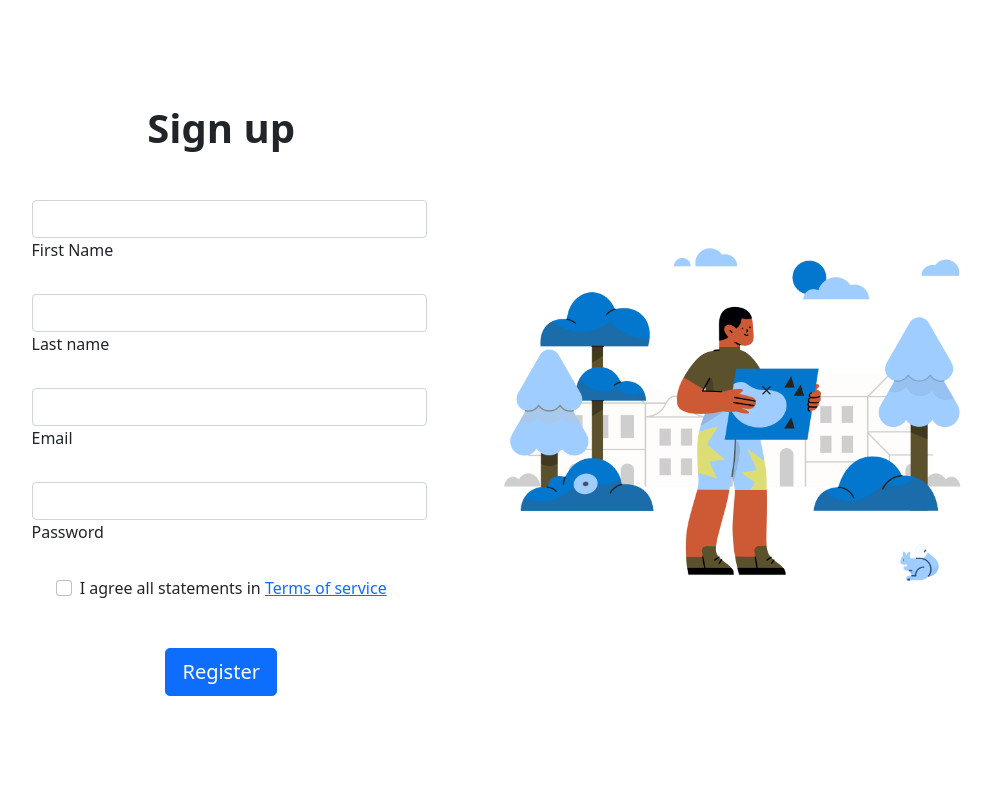
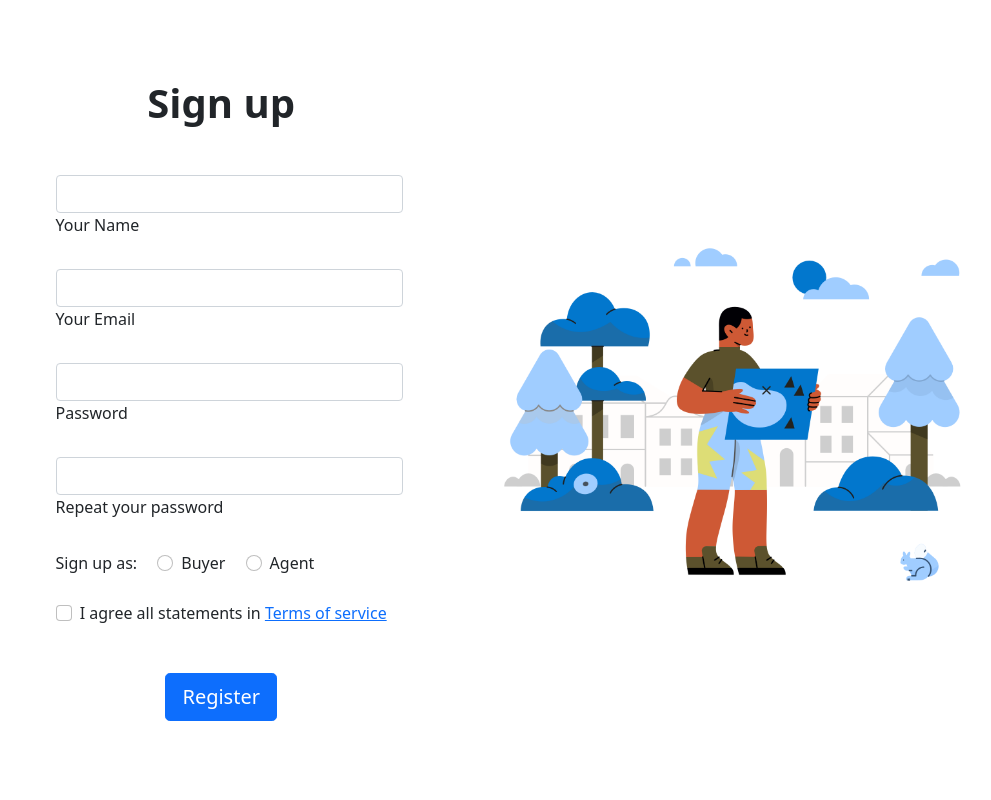
Before and after one commit to devpsoni/DAS, a PHP site: page /signup.html in a window 1280 px wide. Shown: the part 88-888 px from the top of the page, without its empty margins (114-1105 px from the left). Run offline with PHP 8.4, Linux system fonts and the light colour scheme; some web fonts are replaced.

Commit message:
Add files via upload

```diff
--- a/home.html
+++ b/home.html
@@ -66,7 +66,7 @@
                   </div>
                   <div class="col-md-10 col-lg-6 col-xl-7 d-flex align-items-center order-1 order-lg-2">
 
-                    <img src="livingRoom.png" class="img-fluid" alt="">
+                    <img src="images/livingRoom.png" class="img-fluid" alt="">
 
                   </div>
                 </div>
--- a/signup.html
+++ b/signup.html
@@ -13,7 +13,7 @@
     <link rel="stylesheet" href="login.css">
     <script src="https://cdn.jsdelivr.net/npm/bootstrap@5.0.2/dist/js/bootstrap.bundle.min.js" integrity="sha384-MrcW6ZMFYlzcLA8Nl+NtUVF0sA7MsXsP1UyJoMp4YLEuNSfAP+JcXn/tWtIaxVXM" crossorigin="anonymous"></script>
     <link rel="stylesheet" href="https://cdn.jsdelivr.net/npm/bootstrap-icons@1.10.3/font/bootstrap-icons.css">
-    <title>Sign up</title>
+    <title>Document</title>
 </head>
 <body>
      <!--NAV BAR-->
@@ -43,37 +43,54 @@
 
                       <p class="text-center h1 fw-bold mb-5 mx-1 mx-md-4 mt-4">Sign up</p>
 
+                      <form class="mx-1 mx-md-4">
 
-                        <form action="signup.php" method="post">
                         <div class="d-flex flex-row align-items-center mb-4">
                           <i class="fas fa-user fa-lg me-3 fa-fw"></i>
                           <div class="form-outline flex-fill mb-0">
-                              <input type="text" id="f_name" class="form-control" name="f_name"/>
-                              <label class="form-label" for="name">First Name</label>
+                            <input type="text" id="name" class="form-control" />
+                            <label class="form-label" for="name">Your Name</label>
                           </div>
                         </div>
 
                         <div class="d-flex flex-row align-items-center mb-4">
                           <i class="fas fa-envelope fa-lg me-3 fa-fw"></i>
                           <div class="form-outline flex-fill mb-0">
-                              <input type="text" id="l_name" class="form-control" name="l_name"/>
-                              <label class="form-label" for="email">Last name</label>
+                            <input type="email" id="email" class="form-control" />
+                            <label class="form-label" for="email">Your Email</label>
                           </div>
                         </div>
 
                         <div class="d-flex flex-row align-items-center mb-4">
                           <i class="fas fa-lock fa-lg me-3 fa-fw"></i>
                           <div class="form-outline flex-fill mb-0">
-                              <input type="email" id="email" class="form-control" name="email"/>
-                              <label class="form-label" for="password">Email</label>
+                            <input type="password" id="password" class="form-control" />
+                            <label class="form-label" for="password">Password</label>
                           </div>
                         </div>
 
                         <div class="d-flex flex-row align-items-center mb-4">
                           <i class="fas fa-key fa-lg me-3 fa-fw"></i>
                           <div class="form-outline flex-fill mb-0">
-                              <input type="password" id="password" class="form-control" name="password"/>
-                              <label class="form-label" for="repPass">Password</label>
+                            <input type="password" id="repPass" class="form-control" />
+                            <label class="form-label" for="repPass">Repeat your password</label>
+                          </div>
+                        </div>
+
+                        <div class="d-flex flex-row align-items-center mb-4">
+                          <i class="fas fa-key fa-lg me-3 fa-fw"></i>
+                          <div class="form-outline flex-fill mb-0">
+                            <label class="form-check-label form-check-inline" for="gridCheck">
+                              Sign up as:
+                            </label>
+                            <div class="form-check form-check-inline">
+                              <input class="form-check-input" type="radio" name="inlineRadioOptions" id="inlineRadio1" value="option1">
+                              <label class="form-check-label" for="inlineRadio1">Buyer</label>
+                            </div>
+                            <div class="form-check form-check-inline">
+                              <input class="form-check-input" type="radio" name="inlineRadioOptions" id="inlineRadio2" value="option2">
+                              <label class="form-check-label" for="inlineRadio2">Agent</label>
+                            </div>
                           </div>
                         </div>
 
@@ -85,15 +102,15 @@
                         </div>
 
                         <div class="d-flex justify-content-center mx-4 mb-3 mb-lg-4">
-                            <button type="submit" class="btn btn-primary btn-lg">Register</button>
+                          <button type="button" class="btn btn-primary btn-lg">Register</button>
                         </div>
+
                       </form>
-
 
                     </div>
                     <div class="col-md-10 col-lg-6 col-xl-7 d-flex align-items-center order-1 order-lg-2">
 
-                      <img src="Images/mapman.png" class="img-fluid" alt="">
+                      <img src="mapman.png" class="img-fluid" alt="">
 
                     </div>
                   </div>
```
Also changed, not shown: listings.html (+6 -4 lines), login.html (+6 -9 lines), login.css (line endings or trailing spaces). Lines whose indentation alone changed are shown as unchanged.
